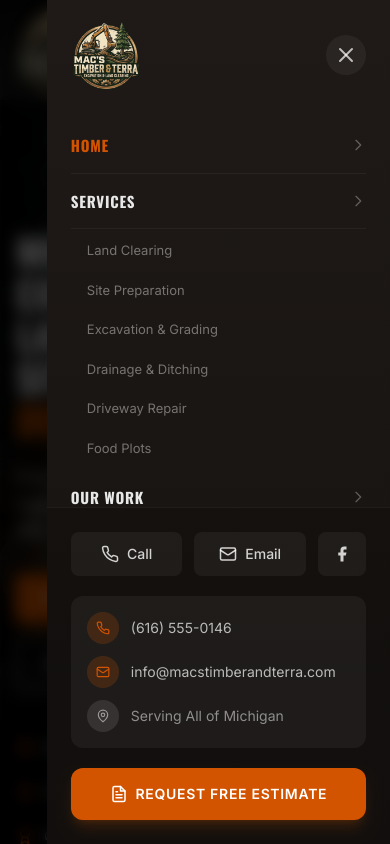
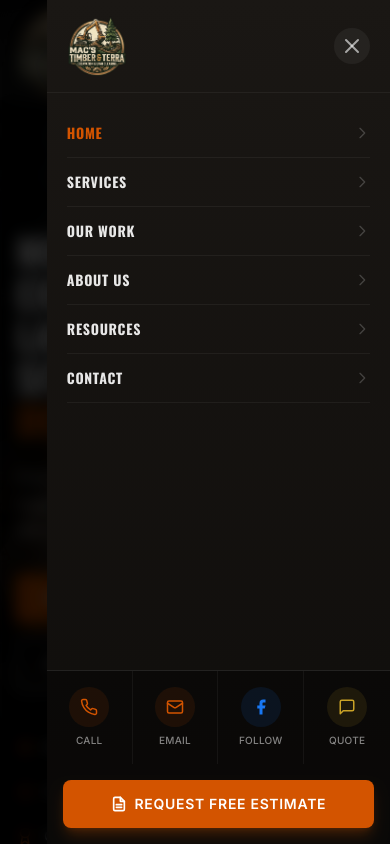
Before and after one commit to CodeCraftedDigital/mac, a Next.js app: page / in a window 390 px wide. Both pictures are taken after a click on the button "Toggle menu". Shown: the top 844 px of the page. Built offline with nearby package versions, Linux system fonts and the light colour scheme.

Commit message:
feat: redesign mobile menu for better UX
Collapsed sub-items, added fixed quick actions bar, compact header, and improved spacing.

```diff
--- a/components/Header.tsx
+++ b/components/Header.tsx
@@ -359,19 +359,19 @@ export default function Header() {
           {/* Overlay */}
           <div
             ref={overlayRef}
-            className="lg:hidden fixed inset-0 bg-black/70 backdrop-blur-sm z-[100]"
+            className="lg:hidden fixed inset-0 bg-black/80 backdrop-blur-sm z-[100]"
             onClick={closeMenu}
           />
 
           {/* Sheet Panel */}
           <div
             ref={mobileMenuRef}
-            className="lg:hidden fixed top-0 right-0 bottom-0 w-[88%] max-w-[380px] bg-gradient-to-b from-[#1f1a17] to-[#151210] z-[101] flex flex-col shadow-2xl"
+            className="lg:hidden fixed top-0 right-0 bottom-0 w-[88%] max-w-[380px] bg-gradient-to-b from-[#1a1714] to-[#0f0d0b] z-[101] flex flex-col shadow-2xl"
           >
             {/* Header with Logo and Close */}
-            <div className="flex items-center justify-between px-6 py-5">
+            <div className="flex-shrink-0 flex items-center justify-between px-5 py-4 border-b border-white/5">
               <Link href="/" onClick={closeMenu} className="flex-shrink-0">
-                <div className="relative w-[70px] h-[70px]">
+                <div className="relative w-[60px] h-[60px]">
                   <Image
                     src="/images/logo.png"
                     alt="Mac's Timber & Terra"
@@ -382,29 +382,29 @@ export default function Header() {
               </Link>
               <button
                 onClick={closeMenu}
-                className="w-10 h-10 flex items-center justify-center rounded-full bg-white/5 text-white/70 hover:text-white hover:bg-white/10 transition-all duration-300"
+                className="w-9 h-9 flex items-center justify-center rounded-full bg-white/5 text-white/60 hover:text-white hover:bg-white/10 transition-all duration-300"
                 aria-label="Close menu"
               >
                 <CloseIcon />
               </button>
             </div>
 
-            {/* Navigation Items */}
-            <nav className="flex-1 overflow-y-auto px-6 py-2">
-              {navItems.map((item, index) => (
+            {/* Navigation Items - Scrollable */}
+            <nav className="flex-1 overflow-y-auto px-5 py-4 min-h-0">
+              {navItems.map((item) => (
                 <div key={item.label} ref={addToRefs}>
                   <Link
                     href={item.href}
-                    className={`group flex items-center justify-between py-4 border-b border-white/5 transition-all duration-300 ${
+                    className={`group flex items-center justify-between py-3.5 border-b border-white/5 transition-all duration-300 ${
                       item.active ? "text-primary" : "text-white/90"
                     }`}
                     onClick={closeMenu}
                   >
-                    <span className="text-[15px] font-heading font-bold uppercase tracking-wider group-hover:text-primary transition-colors">
+                    <span className="text-sm font-heading font-bold uppercase tracking-wider group-hover:text-primary transition-colors">
                       {item.label}
                     </span>
                     <svg
-                      className="w-4 h-4 text-white/30 group-hover:text-primary group-hover:translate-x-1 transition-all duration-300"
+                      className="w-4 h-4 text-white/20 group-hover:text-primary group-hover:translate-x-1 transition-all duration-300"
                       fill="none"
                       stroke="currentColor"
                       viewBox="0 0 24 24"
@@ -412,104 +412,80 @@ export default function Header() {
                       <path strokeLinecap="round" strokeLinejoin="round" strokeWidth={2} d="M9 5l7 7-7 7" />
                     </svg>
                   </Link>
-                  {item.dropdown && (
-                    <div className="pl-4 py-1 space-y-1">
-                      {item.items?.map((subItem) => (
-                        <Link
-                          key={subItem.label}
-                          href={subItem.href}
-                          className="block py-2 text-[13px] text-white/40 hover:text-primary transition-colors duration-300"
-                          onClick={closeMenu}
-                        >
-                          {subItem.label}
-                        </Link>
-                      ))}
-                    </div>
-                  )}
                 </div>
               ))}
             </nav>
 
-            {/* Contact Info & CTAs */}
-            <div ref={ctaButtonsRef} className="px-6 py-6 bg-black/20 border-t border-white/5">
-              {/* Quick Contact Row */}
-              <div className="flex gap-3 mb-5">
+            {/* Fixed Bottom Section - Quick Actions */}
+            <div ref={ctaButtonsRef} className="flex-shrink-0 border-t border-white/10 bg-black/40">
+              {/* Quick Action Buttons - Extremely Polished */}
+              <div className="grid grid-cols-4 divide-x divide-white/5">
                 <a
                   href="tel:6165550146"
-                  className="flex-1 flex items-center justify-center gap-2 py-3 bg-white/5 rounded-lg text-white/80 hover:bg-white/10 hover:text-white transition-all duration-300"
+                  className="group flex flex-col items-center justify-center py-4 hover:bg-white/5 transition-all duration-300"
                 >
+                  <div className="w-10 h-10 mb-1.5 flex items-center justify-center rounded-full bg-primary/10 text-primary group-hover:bg-primary group-hover:text-white transition-all duration-300">
                     <svg width="18" height="18" viewBox="0 0 24 24" fill="none" stroke="currentColor" strokeWidth="2" strokeLinecap="round" strokeLinejoin="round">
                       <path d="M22 16.92v3a2 2 0 0 1-2.18 2 19.79 19.79 0 0 1-8.63-3.07 19.5 19.5 0 0 1-6-6 19.79 19.79 0 0 1-3.07-8.67A2 2 0 0 1 4.11 2h3a2 2 0 0 1 2 1.72 12.84 12.84 0 0 0 .7 2.81 2 2 0 0 1-.45 2.11L8.09 9.91a16 16 0 0 0 6 6l1.27-1.27a2 2 0 0 1 2.11-.45 12.84 12.84 0 0 0 2.81.7A2 2 0 0 1 22 16.92z"/>
                     </svg>
-                  <span className="text-sm font-medium">Call</span>
+                  </div>
+                  <span className="text-[10px] font-medium text-white/50 uppercase tracking-wide group-hover:text-white/80 transition-colors">Call</span>
                 </a>
                 <a
                   href="mailto:info@macstimberandterra.com"
-                  className="flex-1 flex items-center justify-center gap-2 py-3 bg-white/5 rounded-lg text-white/80 hover:bg-white/10 hover:text-white transition-all duration-300"
+                  className="group flex flex-col items-center justify-center py-4 hover:bg-white/5 transition-all duration-300"
                 >
+                  <div className="w-10 h-10 mb-1.5 flex items-center justify-center rounded-full bg-primary/10 text-primary group-hover:bg-primary group-hover:text-white transition-all duration-300">
                     <svg width="18" height="18" viewBox="0 0 24 24" fill="none" stroke="currentColor" strokeWidth="2" strokeLinecap="round" strokeLinejoin="round">
                       <rect width="20" height="16" x="2" y="4" rx="2"/>
                       <path d="m22 7-8.97 5.7a1.94 1.94 0 0 1-2.06 0L2 7"/>
                     </svg>
-                  <span className="text-sm font-medium">Email</span>
+                  </div>
+                  <span className="text-[10px] font-medium text-white/50 uppercase tracking-wide group-hover:text-white/80 transition-colors">Email</span>
                 </a>
                 <a
                   href="https://facebook.com"
                   target="_blank"
                   rel="noopener noreferrer"
-                  className="w-12 flex items-center justify-center py-3 bg-white/5 rounded-lg text-white/80 hover:bg-white/10 hover:text-white transition-all duration-300"
+                  className="group flex flex-col items-center justify-center py-4 hover:bg-white/5 transition-all duration-300"
                 >
+                  <div className="w-10 h-10 mb-1.5 flex items-center justify-center rounded-full bg-[#1877f2]/10 text-[#1877f2] group-hover:bg-[#1877f2] group-hover:text-white transition-all duration-300">
                     <svg width="18" height="18" viewBox="0 0 24 24" fill="currentColor">
                       <path d="M18 2h-3a5 5 0 0 0-5 5v3H7v4h3v8h4v-8h3l1-4h-4V7a1 1 0 0 1 1-1h3z"/>
                     </svg>
+                  </div>
+                  <span className="text-[10px] font-medium text-white/50 uppercase tracking-wide group-hover:text-white/80 transition-colors">Follow</span>
                 </a>
+                <Link
+                  href="/contact"
+                  onClick={closeMenu}
+                  className="group flex flex-col items-center justify-center py-4 hover:bg-white/5 transition-all duration-300"
+                >
+                  <div className="w-10 h-10 mb-1.5 flex items-center justify-center rounded-full bg-accent/10 text-accent group-hover:bg-accent group-hover:text-white transition-all duration-300">
+                    <svg width="18" height="18" viewBox="0 0 24 24" fill="none" stroke="currentColor" strokeWidth="2" strokeLinecap="round" strokeLinejoin="round">
+                      <path d="M21 15a2 2 0 0 1-2 2H7l-4 4V5a2 2 0 0 1 2-2h14a2 2 0 0 1 2 2z"/>
+                    </svg>
+                  </div>
+                  <span className="text-[10px] font-medium text-white/50 uppercase tracking-wide group-hover:text-white/80 transition-colors">Quote</span>
+                </Link>
               </div>
 
-              {/* Contact Details */}
-              <div className="mb-5 py-4 px-4 bg-white/5 rounded-xl space-y-3">
-                <a href="tel:6165550146" className="flex items-center gap-3 text-white/70 hover:text-primary transition-colors">
-                  <div className="w-8 h-8 flex items-center justify-center rounded-full bg-primary/20 text-primary">
-                    <svg width="14" height="14" viewBox="0 0 24 24" fill="none" stroke="currentColor" strokeWidth="2" strokeLinecap="round" strokeLinejoin="round">
-                      <path d="M22 16.92v3a2 2 0 0 1-2.18 2 19.79 19.79 0 0 1-8.63-3.07 19.5 19.5 0 0 1-6-6 19.79 19.79 0 0 1-3.07-8.67A2 2 0 0 1 4.11 2h3a2 2 0 0 1 2 1.72 12.84 12.84 0 0 0 .7 2.81 2 2 0 0 1-.45 2.11L8.09 9.91a16 16 0 0 0 6 6l1.27-1.27a2 2 0 0 1 2.11-.45 12.84 12.84 0 0 0 2.81.7A2 2 0 0 1 22 16.92z"/>
-                    </svg>
-                  </div>
-                  <span className="text-sm">(616) 555-0146</span>
-                </a>
-                <a href="mailto:info@macstimberandterra.com" className="flex items-center gap-3 text-white/70 hover:text-primary transition-colors">
-                  <div className="w-8 h-8 flex items-center justify-center rounded-full bg-primary/20 text-primary">
-                    <svg width="14" height="14" viewBox="0 0 24 24" fill="none" stroke="currentColor" strokeWidth="2" strokeLinecap="round" strokeLinejoin="round">
-                      <rect width="20" height="16" x="2" y="4" rx="2"/>
-                      <path d="m22 7-8.97 5.7a1.94 1.94 0 0 1-2.06 0L2 7"/>
-                    </svg>
-                  </div>
-                  <span className="text-sm">info@macstimberandterra.com</span>
-                </a>
-                <div className="flex items-center gap-3 text-white/50">
-                  <div className="w-8 h-8 flex items-center justify-center rounded-full bg-white/10 text-white/50">
-                    <svg width="14" height="14" viewBox="0 0 24 24" fill="none" stroke="currentColor" strokeWidth="2" strokeLinecap="round" strokeLinejoin="round">
-                      <path d="M20 10c0 6-8 12-8 12s-8-6-8-12a8 8 0 0 1 16 0Z"/>
-                      <circle cx="12" cy="10" r="3"/>
-                    </svg>
-                  </div>
-                  <span className="text-sm">Serving All of Michigan</span>
-                </div>
-              </div>
-
-              {/* Primary CTA */}
+              {/* Primary CTA Button */}
+              <div className="px-4 py-4">
                 <Link
                   href="/contact"
-                className="flex items-center justify-center gap-2 w-full py-4 bg-primary text-white font-semibold text-sm uppercase tracking-wider rounded-xl hover:bg-primary/90 transition-all duration-300 shadow-lg shadow-primary/20"
+                  className="flex items-center justify-center gap-2 w-full py-3.5 bg-primary text-white font-semibold text-sm uppercase tracking-wider rounded-lg hover:bg-primary/90 transition-all duration-300 shadow-lg shadow-primary/25"
                   onClick={closeMenu}
                 >
-                <svg width="18" height="18" viewBox="0 0 24 24" fill="none" stroke="currentColor" strokeWidth="2" strokeLinecap="round" strokeLinejoin="round">
+                  <svg width="16" height="16" viewBox="0 0 24 24" fill="none" stroke="currentColor" strokeWidth="2.5" strokeLinecap="round" strokeLinejoin="round">
                     <path d="M14 2H6a2 2 0 0 0-2 2v16a2 2 0 0 0 2 2h12a2 2 0 0 0 2-2V8z"/>
                     <polyline points="14,2 14,8 20,8"/>
                     <line x1="16" y1="13" x2="8" y2="13"/>
                     <line x1="16" y1="17" x2="8" y2="17"/>
-                  <line x1="10" y1="9" x2="8" y2="9"/>
                   </svg>
                   Request Free Estimate
                 </Link>
+              </div>
             </div>
           </div>
         </>
```
Lines whose indentation alone changed are shown as unchanged.
